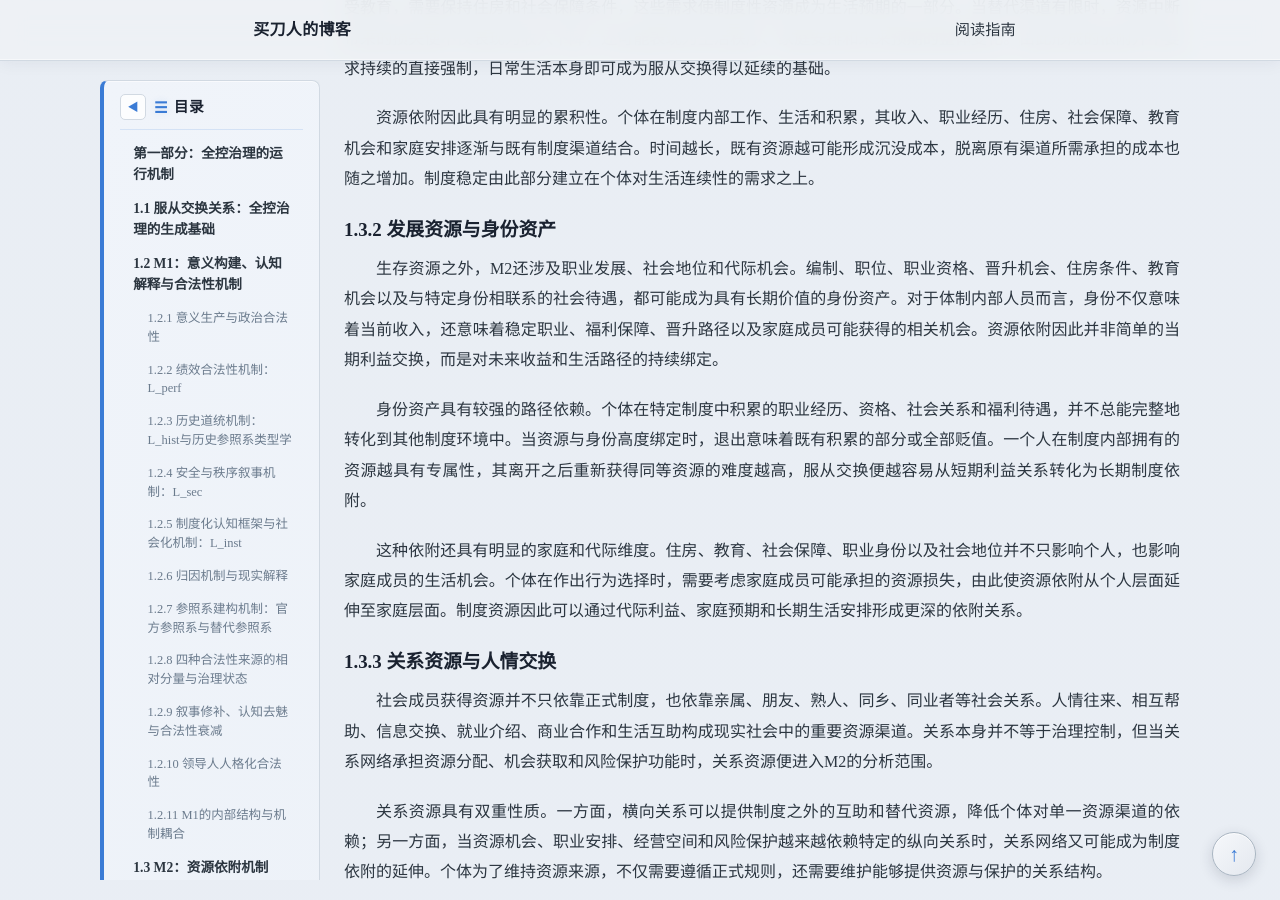
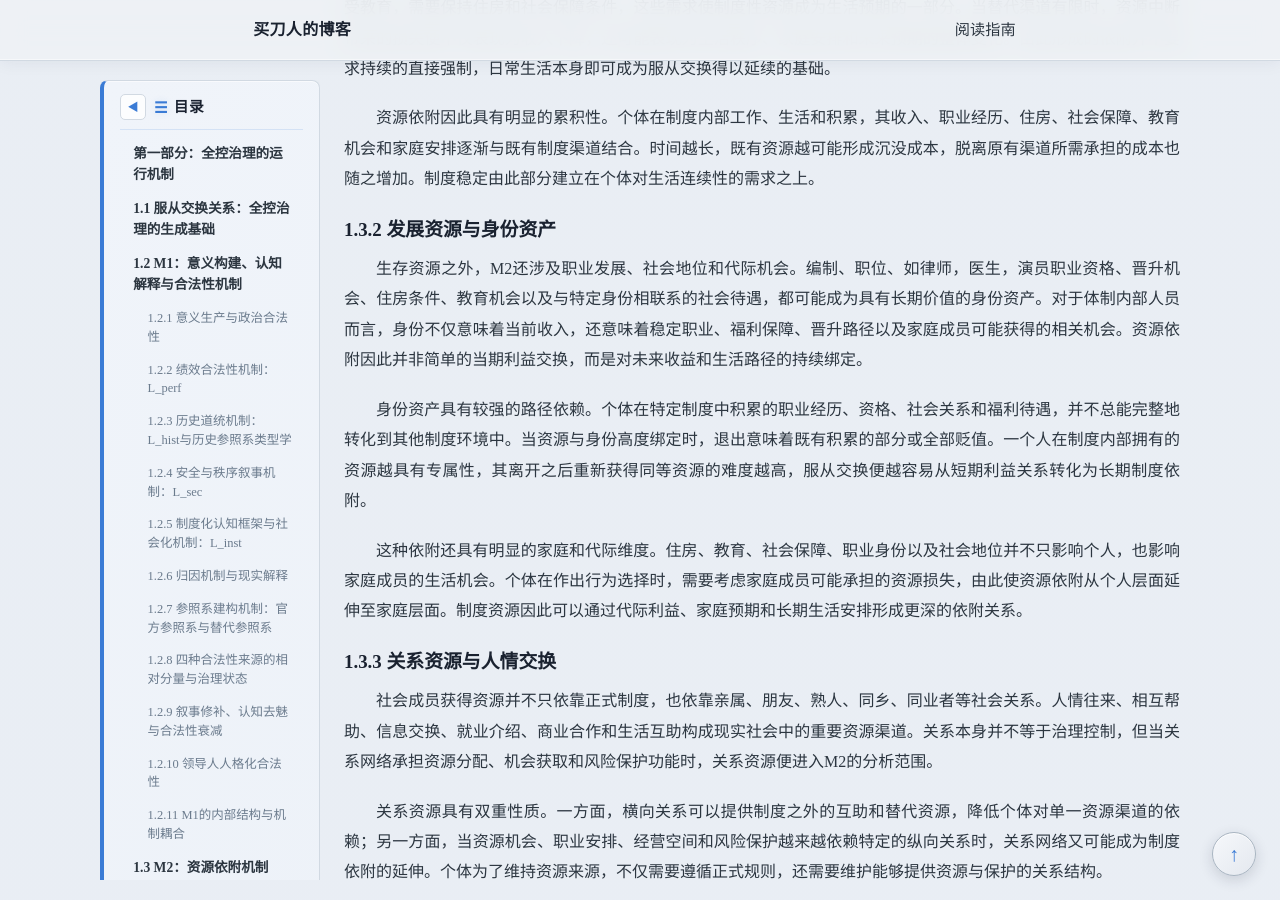
Before and after one commit to maidaoren/maidaoren.github.io, a Jekyll site: the page built from _posts/2026-09-20-Want-to-eat-pipe-Total-control-governance-model -3.md, in a window 1280 px wide and 900 px high, scrolled down 14897 px. Built offline with Jekyll 4.4.1, drawn with Linux system fonts in a browser that asks for light colours; nearby versions of some CDN libraries.

Commit message:
卖刀人
test

```diff
--- a/_posts/2026-09-20-Want-to-eat-pipe-Total-control-governance-model -3.md
+++ b/_posts/2026-09-20-Want-to-eat-pipe-Total-control-governance-model -3.md
@@ -246,7 +246,7 @@ M2首先作用于人的基本生存。就业、工资、住房、医疗、养老
 
 ### 1.3.2 发展资源与身份资产
 
-生存资源之外，M2还涉及职业发展、社会地位和代际机会。编制、职位、职业资格、晋升机会、住房条件、教育机会以及与特定身份相联系的社会待遇，都可能成为具有长期价值的身份资产。对于体制内部人员而言，身份不仅意味着当前收入，还意味着稳定职业、福利保障、晋升路径以及家庭成员可能获得的相关机会。资源依附因此并非简单的当期利益交换，而是对未来收益和生活路径的持续绑定。
+生存资源之外，M2还涉及职业发展、社会地位和代际机会。编制、职位、如律师，医生，演员职业资格、晋升机会、住房条件、教育机会以及与特定身份相联系的社会待遇，都可能成为具有长期价值的身份资产。对于体制内部人员而言，身份不仅意味着当前收入，还意味着稳定职业、福利保障、晋升路径以及家庭成员可能获得的相关机会。资源依附因此并非简单的当期利益交换，而是对未来收益和生活路径的持续绑定。
 
 身份资产具有较强的路径依赖。个体在特定制度中积累的职业经历、资格、社会关系和福利待遇，并不总能完整地转化到其他制度环境中。当资源与身份高度绑定时，退出意味着既有积累的部分或全部贬值。一个人在制度内部拥有的资源越具有专属性，其离开之后重新获得同等资源的难度越高，服从交换便越容易从短期利益关系转化为长期制度依附。
 
--- /dev/null
+++ b/googledcd0b260b664a61f.html
@@ -0,0 +1 @@
+google-site-verification: googledcd0b260b664a61f.html
```
